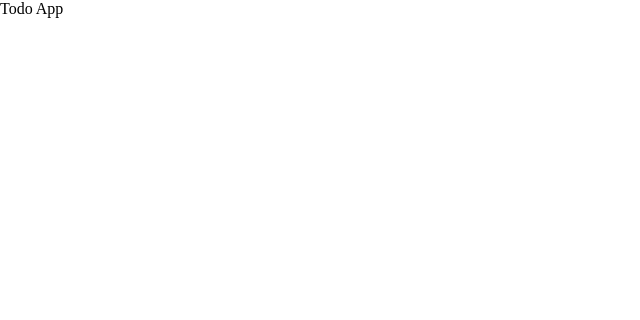
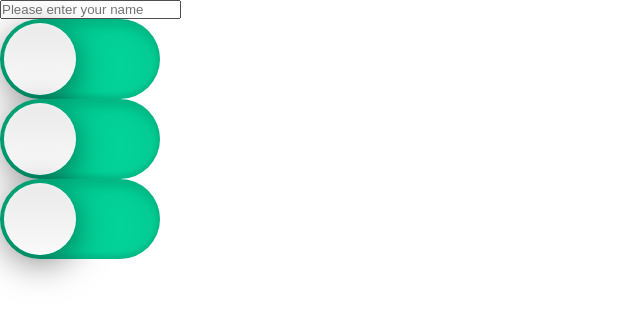
Before and after one commit to AakashRao-dev/JS30-Projects, a plain HTML site: page 01-todo-app/index.html in a window 1280 px wide. Shown: the whole page, without its empty margins (0-640 px from the left). Drawn offline with Linux system fonts and the light colour scheme.

Commit message:
playing with DOM & JS

```diff
--- a/01-todo-app/index.html
+++ b/01-todo-app/index.html
@@ -26,6 +26,23 @@
     <title>Project-01: Todo App</title>
   </head>
   <body>
-    <span>Todo App</span>
+    <div class="modal">
+      <h1>
+        <span></span>
+        <span></span>
+      </h1>
+
+      <div class="input__container">
+        <input
+          type="text"
+          placeholder="Please enter your name"
+          id="input__name"
+        />
+      </div>
+
+      <div class="theme__container"></div>
+    </div>
+
+    <script src="./js/app.js"></script>
   </body>
 </html>
--- a/01-todo-app/js/app.js
+++ b/01-todo-app/js/app.js
@@ -1 +1,27 @@
 'use strict';
+
+const themeContainer = document.querySelector('.theme__container');
+
+let toggleThemeEl = '';
+
+for (let i = 0; i < 3; i++) {
+  toggleThemeEl += `
+    <div class="theme__input">
+      <div class="toggle">
+        <div class="indicator"></div>
+      </div>
+    </div>
+`;
+}
+
+themeContainer.innerHTML += toggleThemeEl;
+
+const toggle = document.querySelectorAll('.toggle');
+
+toggle.forEach(toggle => {
+  toggle.addEventListener('click', function () {
+    toggle.classList.toggle('active');
+    // It will toggle {add/remove} active class from body
+    console.log('WOrking!');
+  });
+});
--- a/01-todo-app/scss/main.scss
+++ b/01-todo-app/scss/main.scss
@@ -8,3 +8,40 @@ body,
 html {
   height: 100%;
 }
+
+.toggle {
+  position: relative;
+  width: 160px;
+  height: 80px;
+  background: #04d99d;
+  border-radius: 160px;
+  cursor: pointer;
+  transition: all 0.5s;
+  box-shadow: inset 0 8px 60px rgba(0, 0, 0, 0.1),
+    inset 0 8px 8px rgba(0, 0, 0, 0.1), inset 0 -4px 4px rgba(0, 0, 0, 0.1);
+}
+
+.indicator {
+  position: absolute;
+  left: 0;
+  width: 80px;
+  height: 80px;
+  background: linear-gradient(to bottom, #eaeaea, #f9f9f9);
+  border-radius: 50%;
+  transform: scale(0.9);
+  box-shadow: 0 8px 40px rgba(0, 0, 0, 0.5),
+    inset 0 4px 4px rgba(255, 255, 255, 0.2),
+    inset 0 -4px 4px rgba(255, 255, 255, 0.2);
+  transition: all 0.5s;
+}
+
+.toggle.active .indicator {
+  left: 80px;
+}
+
+.toggle.active {
+  box-shadow: 0 8px 40px rgba(0, 0, 0, 0.1),
+    inset 0 4px 4px rgba(255, 255, 255, 0.1),
+    inset 0 -4px 4px rgba(255, 255, 255, 0.1);
+  background: linear-gradient(to bottom, #eaeaea, #f9f9f9);
+}
```
Also changed, not shown: 01-todo-app/css/main.css, 01-todo-app/css/main.min.css, 2 other files.
